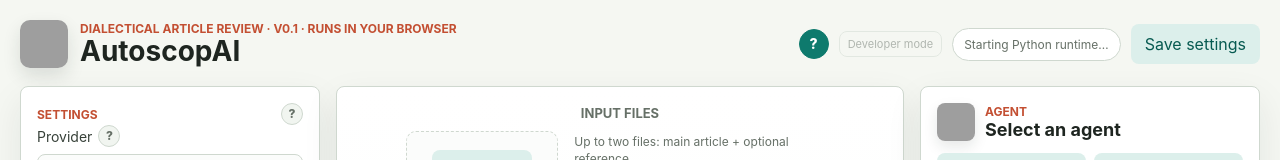
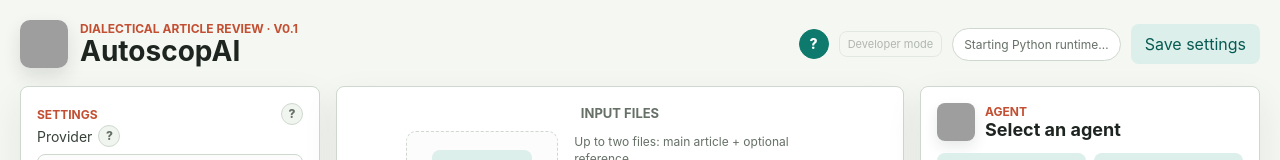
Before and after one commit to NielsLinnemann/autoscopai, a plain HTML site: page web/index.html in a window 1280 px wide. Shown: the top 160 px of the page. Drawn offline with Linux system fonts and the light colour scheme; grey boxes are pictures that could not be loaded.

Commit message:
Simplify install instructions for non-technical users
Lead the README with plain-language download/open steps (no jargon,
GUI-only Gatekeeper/SmartScreen fixes, Terminal only as a last resort)
before the architecture details. Drop the "runs in your browser" line
from the in-app header since desktop-app users shouldn't see it.

```diff
--- a/web/index.html
+++ b/web/index.html
@@ -13,7 +13,7 @@
         <div class="brand-lockup">
           <img class="brand-symbol" src="assets/autoscop-icon.png" alt="" aria-hidden="true">
           <div>
-            <p class="eyebrow">Dialectical article review · v0.1 · runs in your browser</p>
+            <p class="eyebrow">Dialectical article review · v0.1</p>
             <h1>AutoscopAI</h1>
           </div>
         </div>
```
Also changed, not shown: 2 other files.
